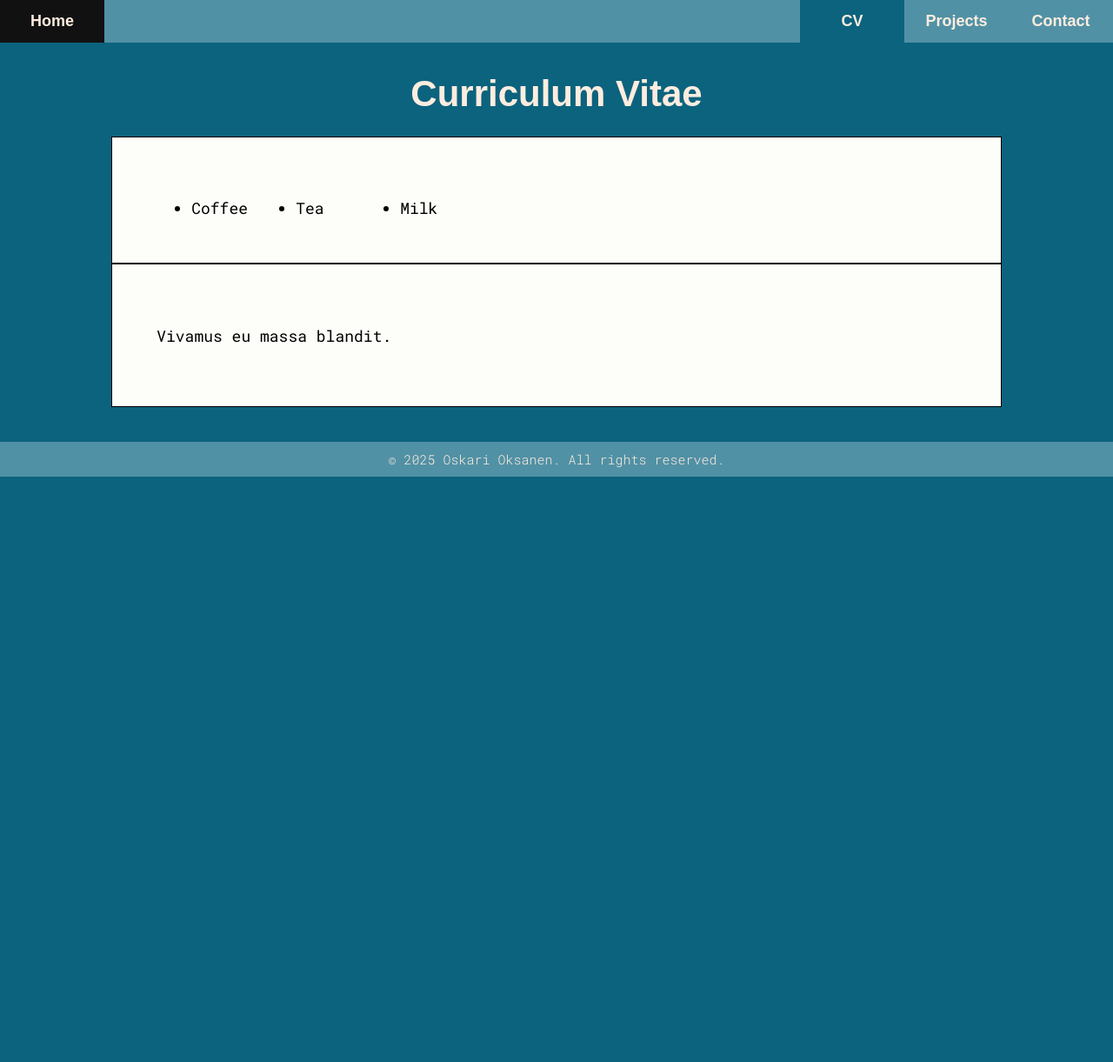
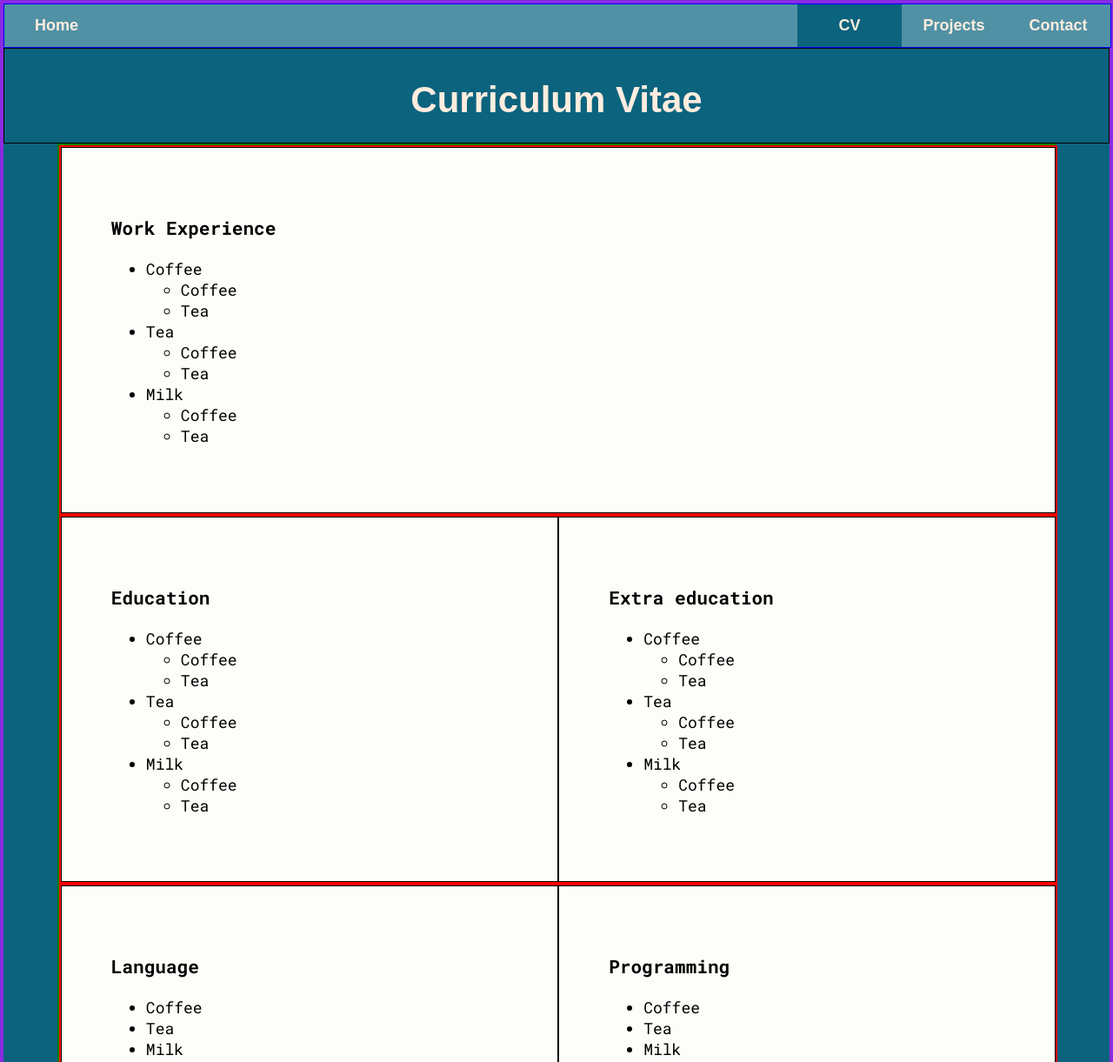
Before and after one commit to oskarioksanen/oskarioksanen.github.io, a plain HTML site: page pages/cv.html in a window 1280 px wide. Shown: the top 1221 px of the page at 87% size. Before the commit the page ends 800 px from the top, so only its background shows below. Drawn offline with Linux system fonts and the light colour scheme; a web font is replaced by a local one.

Commit message:
feat(cv): two colums with lists next to each other

```diff
--- a/css/style.css
+++ b/css/style.css
@@ -11,6 +11,14 @@ html, body {
     background-color: #0C637E;
     margin: 0;
     padding: 0;
+    border: blueviolet solid 2px;
+    min-height: 100vh;
+}
+
+nav {
+    width: 100%;
+    height: 10%;
+    border: blue solid 1px;
 }
 
 nav ul {
@@ -21,7 +29,7 @@ nav ul {
     background-color: #5191a5;
 }
 
-li {
+nav ul li {
     float: left;
     width: 120px;
 }
@@ -30,7 +38,7 @@ span.right {
     float: right;
 }
 
-li a {
+nav ul li a {
     display: block;
     font-size: 18px;
     font-family: "SUSE Mono", sans-serif;
@@ -52,7 +60,8 @@ a.active {
 }
 
 header {
-    height: 5%;
+    height: 20%;
+    border: black solid 1px;
 }
 
 header h1 {
@@ -68,14 +77,15 @@ header h1 {
 }
 
 section {
-    width: 80%;
-    height: 85%;
+    width: 85%;
+    height: 65%;
     margin: auto;
     font-size: 18px;
     font-family: "Roboto Mono", monospace;
     font-optical-sizing: auto;
     font-weight: 400;
     font-style: normal;
+    border: 2px solid green;
 }
 
 .lead {
@@ -107,6 +117,7 @@ footer {
     background-color: #5191a5;
     height: 5%;
     margin-top: 40px;
+    border: black solid 2px;
 }
 
 footer p {
@@ -123,8 +134,9 @@ footer p {
 
 .row {
     width: 100%;
-    height: 99%;
-    /*border: 2px solid red;*/
+    height: 100%;
+    margin: auto;
+    border: 2px solid red;
 }
 
 .row.cv {
@@ -134,24 +146,26 @@ footer p {
 
 .column {
     width: 100%;
+    margin: auto;
+    height: 100%;
     box-sizing: border-box;
 }
 
 .column.cv {
     padding: 5%;
     width: 100%;
+    box-sizing: border-box;
     border: solid black 1px;
 }
-
 
 .left-index {
     padding: 5%;
 }
 
-ul.topnav li.right {float: right;}
+nav ul.topnav li.right {float: right;}
 
 @media only screen and (max-width: 600px) {
-    ul li {
+    nav ul li {
         float: none;
         text-align: center;
         width: 100%;
@@ -166,7 +180,9 @@ ul.topnav li.right {float: right;}
 
 @media only screen and (min-width: 1025px) {
     section {
-        width: 80%;
+        width: 90%;
+        height: 75%;
+        background-color: black;
     }
 }
 
@@ -178,25 +194,52 @@ ul.topnav li.right {float: right;}
 
     .column {
         float: right;
+        margin: auto;
+        height: 100%;
     }
 
     .left-index {
         width: 45%;
         /*border: 1px solid black;*/
         padding: 1% 5% 1% 0%;
+        height: 100%;
     }
 
     .right-index {
         width: 40%;
         min-width: 400px;
+        height: 100%;
         /*border: 1px solid black;*/
     }
 
-    /* Clear floats after the columns */
+    /* Clear floats after the columns*/
     .row:after {
     content: "";
     display: table;
     clear: both;
     }
 
+    .column.cv {
+        float: left;
+        margin: auto;
+        padding: 5%;
+        box-sizing: border-box;
+    }
+
+    .column.cv.left {
+        width: 50%;
+        /*border: 1px solid black;*/
+    }
+
+    .column.cv.right {
+        width: 50%;
+        /*border: 1px solid black;*/
+    }
+
+    .row.cv:after {
+    content: "";
+    display: table;
+    clear: both;
+    }
+
 }
--- a/pages/cv.html
+++ b/pages/cv.html
@@ -24,9 +24,78 @@
         </header>
 
         <section>
+
+            <section class="row cv">
+                <div class="column cv single">
+                    <h3>Work Experience</h3>
+                    <ul class="cv">
+                        <li>Coffee</li>
+                            <ul class="cv sublist">
+                                <li>Coffee</li>
+                                <li>Tea</li>
+                            </ul>
+                        <li>Tea</li>
+                            <ul class="cv sublist">
+                                <li>Coffee</li>
+                                <li>Tea</li>
+                            </ul>
+                        <li>Milk</li>
+                            <ul class="cv sublist">
+                                <li>Coffee</li>
+                                <li>Tea</li>
+                            </ul>
+                    </ul>
+                </div>
+            </section>
+
             <section class="row cv">
                 <div class="column cv right">
-                    <ul>
+                    <h3>Education</h3>
+                    <ul class="cv">
+                        <li>Coffee</li>
+                            <ul class="cv sublist">
+                                <li>Coffee</li>
+                                <li>Tea</li>
+                            </ul>
+                        <li>Tea</li>
+                            <ul class="cv sublist">
+                                <li>Coffee</li>
+                                <li>Tea</li>
+                            </ul>
+                        <li>Milk</li>
+                            <ul class="cv sublist">
+                                <li>Coffee</li>
+                                <li>Tea</li>
+                            </ul>
+                    </ul>
+                </div>
+
+                <div class="column cv left">
+                    <h3>Extra education</h3>
+                    <ul class="cv">
+                        <li>Coffee</li>
+                            <ul class="cv sublist">
+                                <li>Coffee</li>
+                                <li>Tea</li>
+                            </ul>
+                        <li>Tea</li>
+                            <ul class="cv sublist">
+                                <li>Coffee</li>
+                                <li>Tea</li>
+                            </ul>
+                        <li>Milk</li>
+                            <ul class="cv sublist">
+                                <li>Coffee</li>
+                                <li>Tea</li>
+                            </ul>
+                    </ul>
+                </div>
+            </section>
+
+            <section class="row cv">
+                <div class="column cv right">
+                    <h3>Language</h3>
+                    <ul class="cv">
                         <li>Coffee</li>
                         <li>Tea</li>
                         <li>Milk</li>
@@ -34,9 +103,32 @@
                 </div>
 
                 <div class="column cv left">
-                    <p> Vivamus eu massa blandit.
-                    </p>
-                    </a>
+                    <h3>Programming</h3>
+                    <ul class="cv">
+                        <li>Coffee</li>
+                        <li>Tea</li>
+                        <li>Milk</li>
+                    </ul>
+                </div>
+            </section>
+
+            <section class="row cv">
+                <div class="column cv right">
+                    <h3>Technical special skills</h3>
+                    <ul class="cv">
+                        <li>Coffee</li>
+                        <li>Tea</li>
+                        <li>Milk</li>
+                    </ul>
+                </div>
+
+                <div class="column cv left">
+                    <h3>Hobbies</h3>
+                    <ul class="cv">
+                        <li>Coffee</li>
+                        <li>Tea</li>
+                        <li>Milk</li>
+                    </ul>
                 </div>
             </section>
         </section>
```
Also changed, not shown: pages/index.html (+1 -1 lines).
